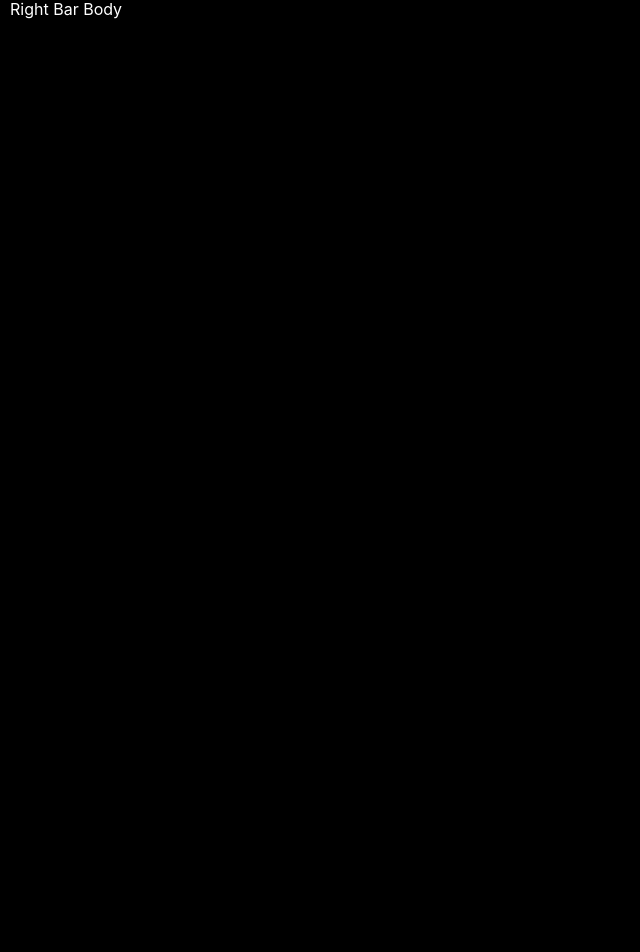
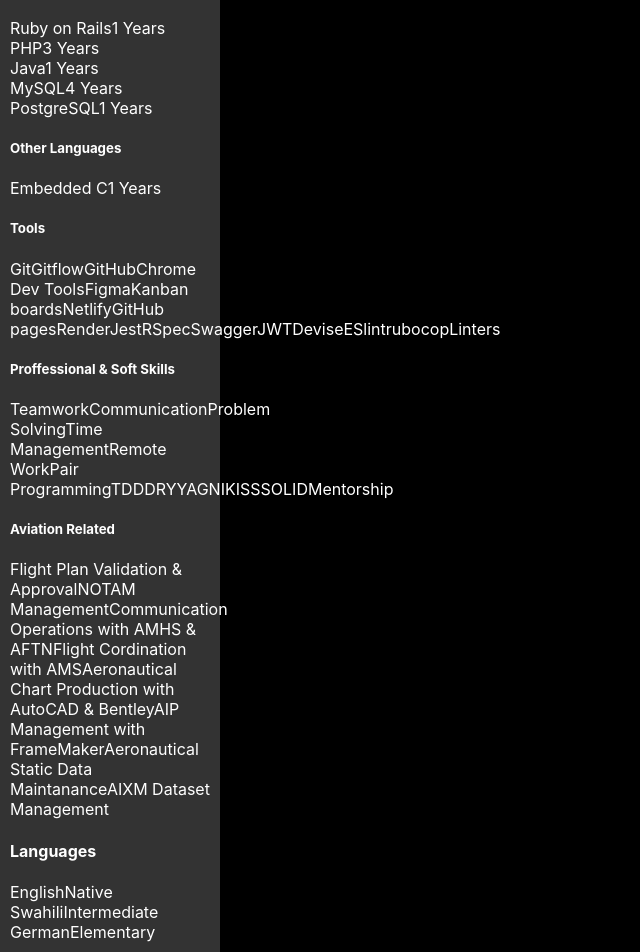
Before and after one commit to JonahKayizzi/my-portfolio, a React (Create React App) app: page / in a window 1280 px wide. Shown: the part 682-1634 px from the top of the page, without its empty margins (0-640 px from the left). Before the commit the page ends 800 px from the top, so only its background shows below. Built offline with nearby package versions, Linux system fonts and the light colour scheme.

Commit message:
Populate left side bar

```diff
--- a/src/index.js
+++ b/src/index.js
@@ -19,7 +19,7 @@
         <RightBar />
       </Provider>
     </Router>
-  </React.StrictMode>
+  </React.StrictMode>,
 );
 
 reportWebVitals();
--- a/src/pages/LeftBar.js
+++ b/src/pages/LeftBar.js
@@ -2,8 +2,9 @@
 import { useSelector } from 'react-redux';
 
 const LeftBar = () => {
-  const skills = useSelector((state) => state.skillsSl);
-  console.log(skills);
+  const { skills } = useSelector((state) => state.skillsSl);
+  console.log(skills.tools);
+
   const currentYear = new Date().getFullYear();
   const age = currentYear - 1990;
   return (
@@ -63,8 +64,80 @@
         <li>
           <h5>Front End</h5>
           <ul>
-            <li>HTML</li>
+            {skills.frontend.map((skill) => (
+              <li key={skill.name}>
+                <span>{skill.name}</span>
+                <span>{skill.level} Years</span>
+              </li>
+            ))}
           </ul>
+        </li>
+        <li>
+          <h5>Back End</h5>
+          <ul>
+            {skills.backend.map((skill) => (
+              <li key={skill.name}>
+                <span>{skill.name}</span>
+                <span>{skill.level} Years</span>
+              </li>
+            ))}
+          </ul>
+        </li>
+        <li>
+          <h5>Other Languages</h5>
+          <ul>
+            {skills.languages.map((language) => (
+              <li key={language.name}>
+                <span>{language.name}</span>
+                <span>{language.level} Years</span>
+              </li>
+            ))}
+          </ul>
+        </li>
+        <li>
+          <h5>Tools</h5>
+          <ul>
+            <li>
+              {skills.tools.map((tool) => (
+                <span key={tool}>{tool}</span>
+              ))}
+            </li>
+          </ul>
+        </li>
+        <li>
+          <h5>Proffessional & Soft Skills</h5>
+          <ul>
+            <li>
+              {skills.softskills.map((skill) => (
+                <span key={skill}>{skill}</span>
+              ))}
+            </li>
+          </ul>
+        </li>
+        <li>
+          <h5>Aviation Related</h5>
+          <ul>
+            <li>
+              {skills.aviation.map((skill) => (
+                <span key={skill}>{skill}</span>
+              ))}
+            </li>
+          </ul>
+        </li>
+      </ul>
+      <ul className="languages">
+        <h4>Languages</h4>
+        <li>
+          <span>English</span>
+          <span>Native</span>
+        </li>
+        <li>
+          <span>Swahili</span>
+          <span>Intermediate</span>
+        </li>
+        <li>
+          <span>German</span>
+          <span>Elementary</span>
         </li>
       </ul>
     </div>
```
